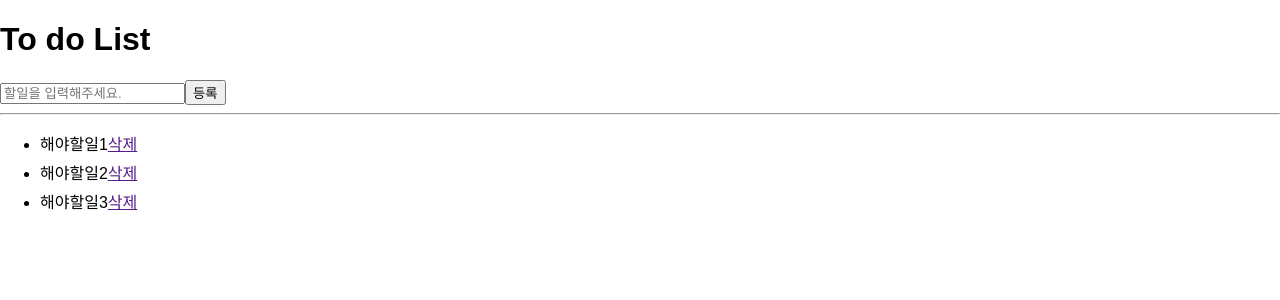
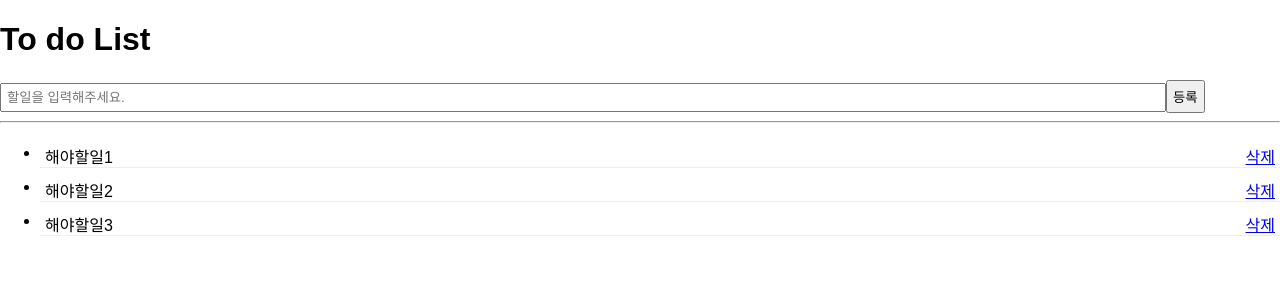
Before and after one commit to neojiho/reactTodo, a React (Create React App) app: page / in a window 1280 px wide. Shown: the top 300 px of the page. Built offline with nearby package versions, Linux system fonts and the light colour scheme.

Commit message:
- add tips.txt - lifeCycle logs - input and button css added

```diff
--- a/src/App.css
+++ b/src/App.css
@@ -27,6 +27,20 @@
   to { transform: rotate(360deg); }
 }
 
-.todoList-group li {
-	margin: 5px 0;
+.form-control {
+	width:90%;
+	padding:5px;
 }
+.input-group-button button {
+	padding:5px;
+}
+
+.todoList-group > li {
+	margin: 5px 0; padding:5px; border-bottom:1px solid #eee;
+}
+.todoList-group > li > span:nth-child(1) {
+	float:left;
+}
+.todoList-group > li > span:nth-child(2) {
+	float:right;
+}
--- a/src/App.js
+++ b/src/App.js
@@ -22,6 +22,31 @@ class App extends Component {
 			todos : ['해야할일1', '해야할일2', '해야할일3']
 		}
 	}
+
+	componentWillMount(){
+		console.log("componentWillMount");
+	}
+
+	componentDidMount(){
+		console.log("componentDidMount");
+	}
+
+	componentWillReceiveProps(){
+		console.log("componentWillReceiveProps");
+	}
+
+	componentWillUpdate(){
+		console.log('componentWillUpdate');
+	}
+
+	componentDidUpdate(){
+		console.log('componentDidUpdate');
+	}
+
+	componentWillUnmount(){
+		console.log('componentWillUnmount');
+	}
+
 	render() {
 		return (
 			<div className='container'>
@@ -30,12 +55,12 @@ class App extends Component {
 				<hr />
 				<ul className='todoList-group'>
 					{this.state.todos.map((todo, idx) => {
-						return <TodoLi todo={todo} key={idx} />
-						{/* build가 되면 new TodoLi({todos:todos})와같이 props들을 객체의 프로퍼티로 던져주게된다. 함수형 컴포넌트에서 render메소드 없이
-						 jsx에서 인자로 {props1, props2} 와같이 쓸수있는 이유임.*/}
+						return <TodoLi todo={todo} key={idx} />;
+					{ /* build가 되면 new TodoLi({todos:todos})와같이 props들을 객체의 프로퍼티로 던져주게된다. 함수형 컴포넌트에서 render메소드 없이
+					 jsx에서 인자로 {props1, props2} 와같이 쓸수있는 이유임.*/
+					 /* 만약 각각의 component가 아닌 template만 반복해야하는경우 virtual dom은 각각의 unique한 id가 있어야해서 아래와같이
+			 key={"todo"+ this.props.idx} 설정함 */}
 					})}
-
-
 				</ul>
 			</div>
 		);
--- a/src/component/TodoLi.js
+++ b/src/component/TodoLi.js
@@ -5,10 +5,8 @@ class TodoLi extends Component {
 
 		return(
 			<li>
-				{/* 만약 각각의 component가 아닌 template만 반복해야하는경우 virtual dom은 각각의 unique한 id가 있어야해서 아래와같이
-				 key={"todo"+ this.props.idx} 설정함 */}
 				<span>{this.props.todo}</span>
-				<span className='btn-container'><a href="">삭제</a></span>
+				<span className='btn-container'><a href="javascript:void(0)">삭제</a></span>
 			</li>
 		)
 	}
```
Also changed, not shown: src/component/tips.txt (added).
